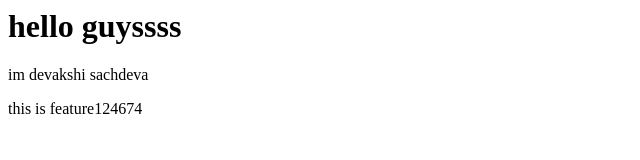
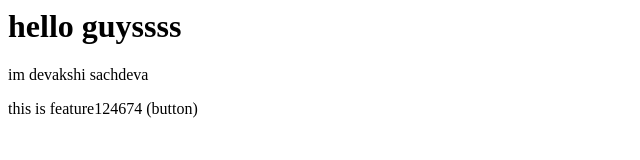
Before and after one commit to devakshisachdeva/localRepo, a plain HTML site: page index.html in a window 1280 px wide. Shown: the full height of the page, 0-640 px from the left. Drawn offline with Linux system fonts and the light colour scheme.

Commit message:
add btn in 1

```diff
--- a/index.html
+++ b/index.html
@@ -5,5 +5,5 @@
 im devakshi sachdeva
 </p>
 <p>
-    this is feature124674
+    this is feature124674 (button)
 </p>
```
